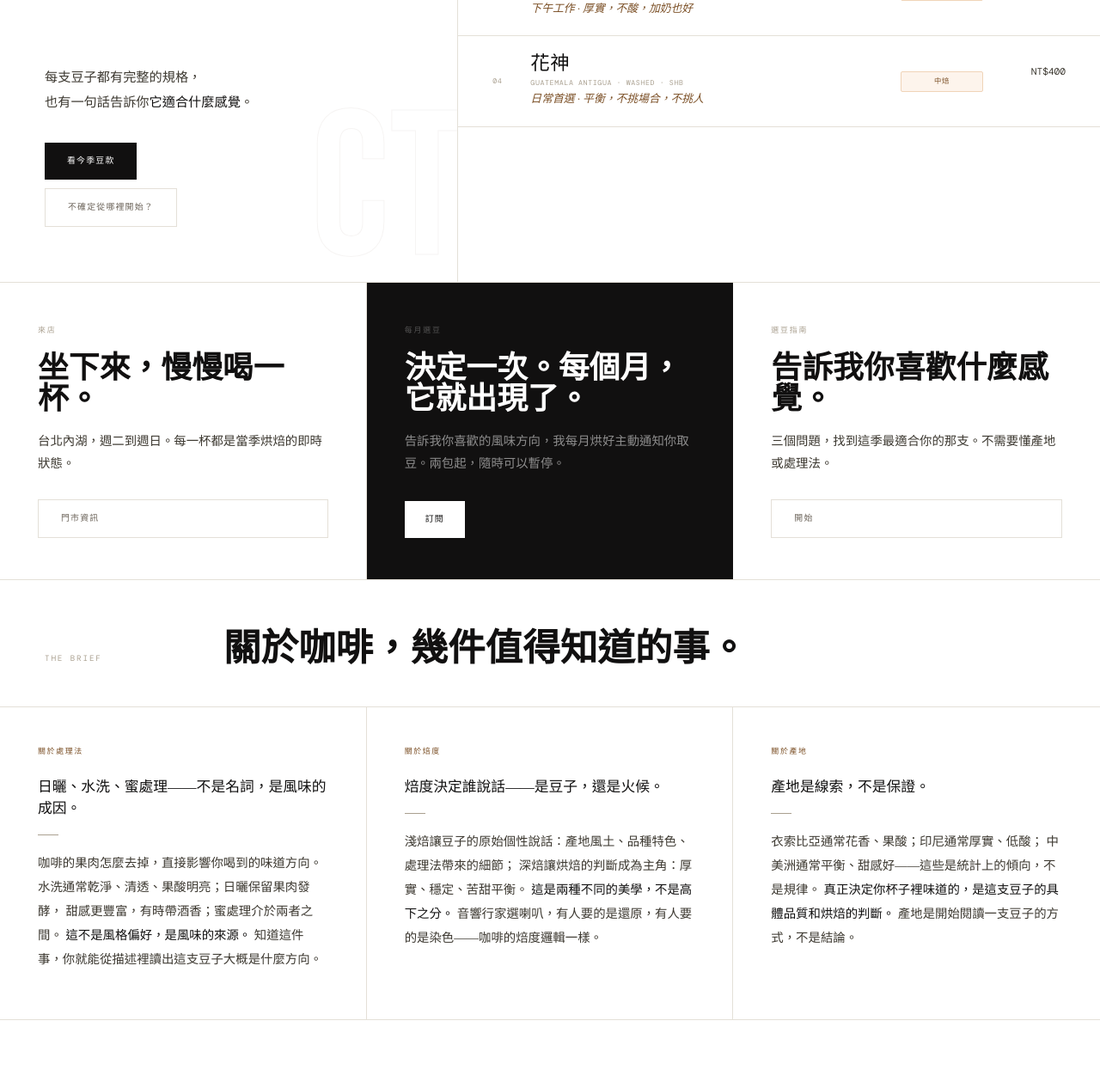
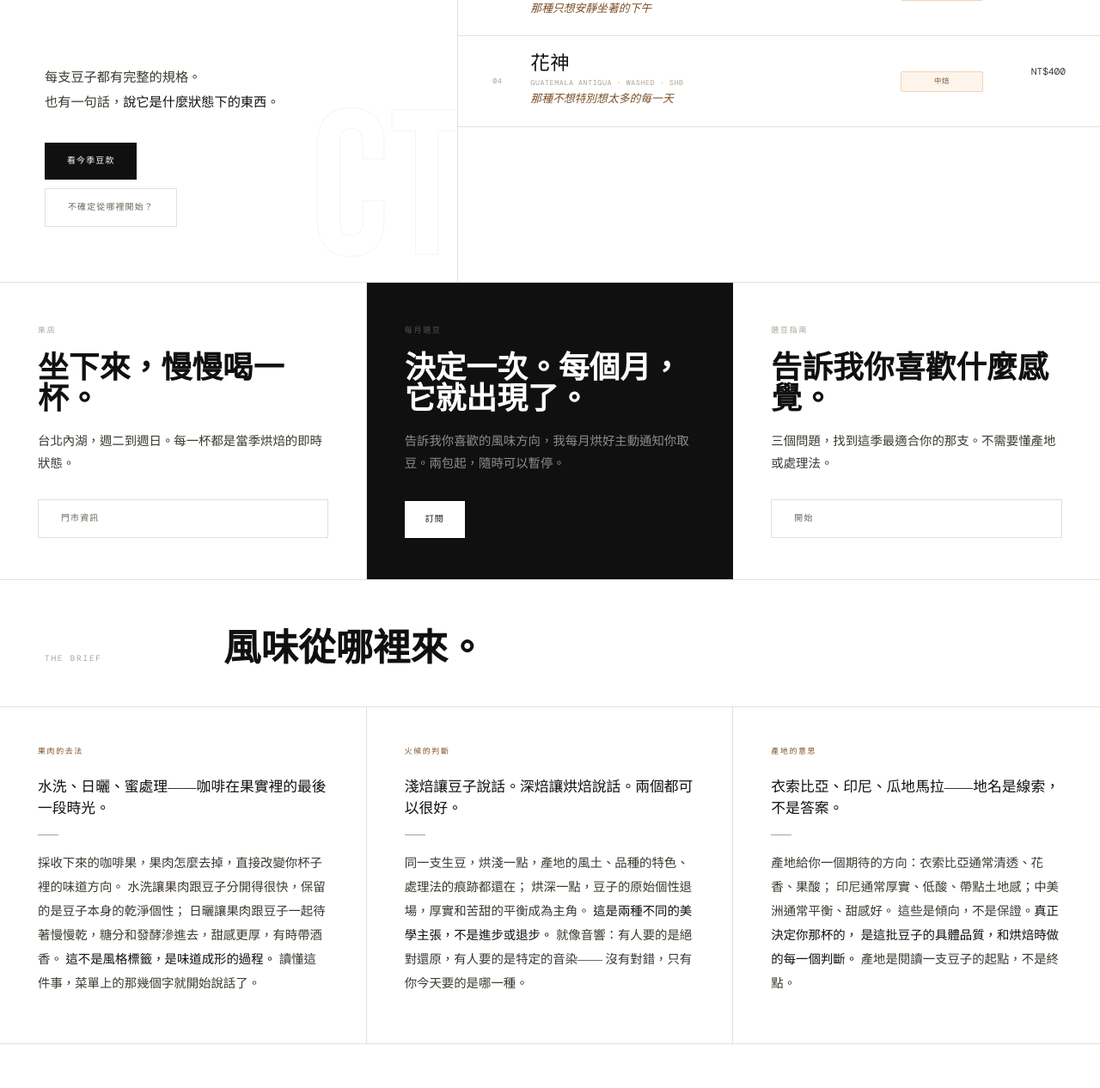
Before and after one commit to Norman-Shih/CafeTheatre, a plain HTML site: page index-v6.html in a window 1280 px wide. Shown: the part 466-1732 px from the top of the page at 86% size. Drawn offline with nearby package versions, Linux system fonts and the light colour scheme; a web font is replaced by a local one.

Commit message:
Add files via upload

```diff
--- a/index-v6.html
+++ b/index-v6.html
@@ -493,15 +493,15 @@ footer {
     <div>
       <p class="ol-eyebrow">Coffee Theatre · Neihu Taipei</p>
       <h1 class="ol-title">
-        好咖啡<br>
-        不需要<br>
-        解釋<span class="accent">。</span>
+        那種你<br>
+        想再喝<br>
+        一口的<span class="accent">。</span>
       </h1>
     </div>
     <div class="ol-bottom">
       <p class="ol-desc">
-        每支豆子都有完整的規格，<br>
-        也有一句話告訴你<strong>它適合什麼感覺</strong>。
+        每支豆子都有完整的規格。<br>
+        也有一句話，<strong>說它是什麼狀態下的東西</strong>。
       </p>
       <div class="ol-actions">
         <a href="https://theatre.1shop.tw/coffee" class="btn btn-ink">看今季豆款</a>
@@ -529,7 +529,7 @@ footer {
       <div class="b-info">
         <span class="b-name">百香圓舞曲</span>
         <span class="b-spec">Ethiopia Yirgacheffe · Natural · G1</span>
-        <span class="b-feel">清晨或下午 · 喝完清醒，不焦躁</span>
+        <span class="b-feel">那種需要很清楚的早晨</span>
       </div>
       <span class="b-roast roast-light">淺焙</span>
       <div class="b-right-col">
@@ -544,7 +544,7 @@ footer {
       <div class="b-info">
         <span class="b-name">葡萄蜜糖</span>
         <span class="b-spec">Rwanda Gatezi · Anaerobic Natural · AA</span>
-        <span class="b-feel">想喝點不一樣的 · 發酵甜，有個性但不過</span>
+        <span class="b-feel">那種你剛好想試點不一樣的下午</span>
       </div>
       <span class="b-roast roast-light">淺焙</span>
       <div class="b-right-col">
@@ -558,7 +558,7 @@ footer {
       <div class="b-info">
         <span class="b-name">綠寶石</span>
         <span class="b-spec">Indonesia Mandheling · Wet-hulled · G1</span>
-        <span class="b-feel">下午工作 · 厚實，不酸，加奶也好</span>
+        <span class="b-feel">那種只想安靜坐著的下午</span>
       </div>
       <span class="b-roast roast-medium">中焙</span>
       <div class="b-right-col">
@@ -572,7 +572,7 @@ footer {
       <div class="b-info">
         <span class="b-name">花神</span>
         <span class="b-spec">Guatemala Antigua · Washed · SHB</span>
-        <span class="b-feel">日常首選 · 平衡，不挑場合，不挑人</span>
+        <span class="b-feel">那種不想特別想太多的每一天</span>
       </div>
       <span class="b-roast roast-medium">中焙</span>
       <div class="b-right-col">
@@ -618,44 +618,46 @@ footer {
 <section class="brief">
   <div class="brief-header">
     <span class="brief-eyebrow">The Brief</span>
-    <h2 class="brief-headline">關於咖啡，幾件值得知道的事。</h2>
+    <h2 class="brief-headline">風味從哪裡來。</h2>
   </div>
   <div class="brief-grid">
 
     <div class="brief-card">
-      <p class="bc-topic">關於處理法</p>
-      <p class="bc-title">日曬、水洗、蜜處理——不是名詞，是風味的成因。</p>
+      <p class="bc-topic">果肉的去法</p>
+      <p class="bc-title">水洗、日曬、蜜處理——咖啡在果實裡的最後一段時光。</p>
       <div class="bc-rule"></div>
       <p class="bc-body">
-        咖啡的果肉怎麼去掉，直接影響你喝到的味道方向。
-        水洗通常乾淨、清透、果酸明亮；日曬保留果肉發酵，
-        甜感更豐富，有時帶酒香；蜜處理介於兩者之間。
-        <strong>這不是風格偏好，是風味的來源。</strong>
-        知道這件事，你就能從描述裡讀出這支豆子大概是什麼方向。
+        採收下來的咖啡果，果肉怎麼去掉，直接改變你杯子裡的味道方向。
+        水洗讓果肉跟豆子分開得很快，保留的是豆子本身的乾淨個性；
+        日曬讓果肉跟豆子一起待著慢慢乾，糖分和發酵滲進去，甜感更厚，有時帶酒香。
+        <strong>這不是風格標籤，是味道成形的過程。</strong>
+        讀懂這件事，菜單上的那幾個字就開始說話了。
       </p>
     </div>
 
     <div class="brief-card">
-      <p class="bc-topic">關於焙度</p>
-      <p class="bc-title">焙度決定誰說話——是豆子，還是火候。</p>
+      <p class="bc-topic">火候的判斷</p>
+      <p class="bc-title">淺焙讓豆子說話。深焙讓烘焙說話。兩個都可以很好。</p>
       <div class="bc-rule"></div>
       <p class="bc-body">
-        淺焙讓豆子的原始個性說話：產地風土、品種特色、處理法帶來的細節；
-        深焙讓烘焙的判斷成為主角：厚實、穩定、苦甜平衡。
-        <strong>這是兩種不同的美學，不是高下之分。</strong>
-        音響行家選喇叭，有人要的是還原，有人要的是染色——咖啡的焙度邏輯一樣。
+        同一支生豆，烘淺一點，產地的風土、品種的特色、處理法的痕跡都還在；
+        烘深一點，豆子的原始個性退場，厚實和苦甜的平衡成為主角。
+        <strong>這是兩種不同的美學主張，不是進步或退步。</strong>
+        就像音響：有人要的是絕對還原，有人要的是特定的音染——
+        沒有對錯，只有你今天要的是哪一種。
       </p>
     </div>
 
     <div class="brief-card">
-      <p class="bc-topic">關於產地</p>
-      <p class="bc-title">產地是線索，不是保證。</p>
+      <p class="bc-topic">產地的意思</p>
+      <p class="bc-title">衣索比亞、印尼、瓜地馬拉——地名是線索，不是答案。</p>
       <div class="bc-rule"></div>
       <p class="bc-body">
-        衣索比亞通常花香、果酸；印尼通常厚實、低酸；
-        中美洲通常平衡、甜感好——這些是統計上的傾向，不是規律。
-        <strong>真正決定你杯子裡味道的，是這支豆子的具體品質和烘焙的判斷。</strong>
-        產地是開始閱讀一支豆子的方式，不是結論。
+        產地給你一個期待的方向：衣索比亞通常清透、花香、果酸；
+        印尼通常厚實、低酸、帶點土地感；中美洲通常平衡、甜感好。
+        這些是傾向，不是保證。<strong>真正決定你那杯的，
+        是這批豆子的具體品質，和烘焙時做的每一個判斷。</strong>
+        產地是閱讀一支豆子的起點，不是終點。
       </p>
     </div>
 
```
